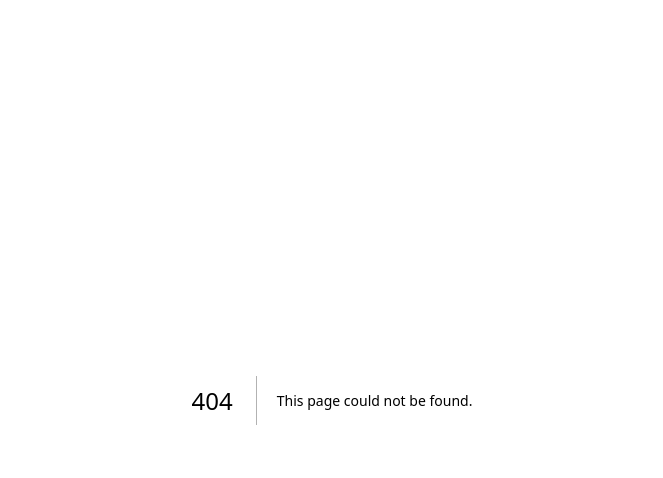
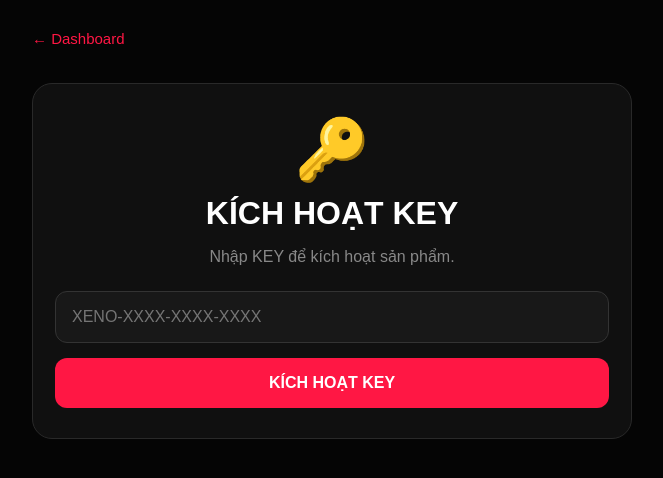
Before and after one commit to trantuyen7cdz-svg/-xenova-play, a Next.js app: page /dashboard/activate in a window 1280 px wide. Before the commit this address had no page. Shown: the top 478 px of the page, without its empty margins (308-971 px from the left). Built offline with nearby package versions, Linux system fonts and the light colour scheme; no server answers.

Commit message:
Create page.js

```diff
--- /dev/null
+++ b/app/dashboard/activate/page.js
@@ -0,0 +1,212 @@
+"use client";
+
+import { useState } from "react";
+import { supabase } from "../../../lib/supabase";
+
+export default function ActivatePage() {
+  const [keyCode, setKeyCode] = useState("");
+  const [message, setMessage] = useState("");
+  const [success, setSuccess] = useState(false);
+  const [loading, setLoading] = useState(false);
+
+  async function activateKey(event) {
+    event.preventDefault();
+
+    setMessage("");
+    setSuccess(false);
+
+    const code = keyCode.trim();
+
+    if (!code) {
+      setMessage("Vui lòng nhập KEY.");
+      return;
+    }
+
+    setLoading(true);
+
+    const {
+      data: { user },
+    } = await supabase.auth.getUser();
+
+    if (!user) {
+      setMessage("Bạn chưa đăng nhập.");
+      setLoading(false);
+      return;
+    }
+
+    const { data, error } = await supabase.rpc(
+      "activate_key",
+      {
+        input_key: code,
+      }
+    );
+
+    if (error) {
+      setMessage("Lỗi: " + error.message);
+      setLoading(false);
+      return;
+    }
+
+    if (!data || !data.success) {
+      setMessage(
+        data?.message || "Không thể kích hoạt KEY."
+      );
+      setLoading(false);
+      return;
+    }
+
+    setSuccess(true);
+    setMessage("Kích hoạt KEY thành công!");
+    setKeyCode("");
+    setLoading(false);
+  }
+
+  return (
+    <main style={styles.page}>
+      <div style={styles.container}>
+
+        <a href="/dashboard" style={styles.back}>
+          ← Dashboard
+        </a>
+
+        <section style={styles.card}>
+
+          <div style={styles.icon}>
+            🔑
+          </div>
+
+          <h1 style={styles.title}>
+            KÍCH HOẠT KEY
+          </h1>
+
+          <p style={styles.description}>
+            Nhập KEY để kích hoạt sản phẩm.
+          </p>
+
+          <form onSubmit={activateKey}>
+
+            <input
+              type="text"
+              value={keyCode}
+              onChange={(event) =>
+                setKeyCode(event.target.value)
+              }
+              placeholder="XENO-XXXX-XXXX-XXXX"
+              autoComplete="off"
+              style={styles.input}
+            />
+
+            <button
+              type="submit"
+              disabled={loading}
+              style={styles.button}
+            >
+              {loading
+                ? "ĐANG KIỂM TRA..."
+                : "KÍCH HOẠT KEY"}
+            </button>
+
+          </form>
+
+          {message && (
+            <div
+              style={{
+                ...styles.message,
+                color: success
+                  ? "#00e676"
+                  : "#ff5252",
+                borderColor: success
+                  ? "#00a854"
+                  : "#7a1717",
+              }}
+            >
+              {success ? "✅ " : "❌ "}
+              {message}
+            </div>
+          )}
+
+        </section>
+      </div>
+    </main>
+  );
+}
+
+const styles = {
+  page: {
+    minHeight: "100vh",
+    background: "#050505",
+    color: "#ffffff",
+    padding: "30px 15px",
+    fontFamily: "Arial, sans-serif",
+  },
+
+  container: {
+    width: "100%",
+    maxWidth: "600px",
+    margin: "0 auto",
+  },
+
+  back: {
+    color: "#ff1744",
+    textDecoration: "none",
+    fontSize: "15px",
+  },
+
+  card: {
+    marginTop: "35px",
+    padding: "30px 22px",
+    background: "#101010",
+    border: "1px solid #292929",
+    borderRadius: "20px",
+    textAlign: "center",
+  },
+
+  icon: {
+    fontSize: "60px",
+  },
+
+  title: {
+    margin: "10px 0",
+    fontSize: "32px",
+    fontWeight: "900",
+  },
+
+  description: {
+    color: "#888888",
+    marginBottom: "25px",
+  },
+
+  input: {
+    width: "100%",
+    boxSizing: "border-box",
+    padding: "16px",
+    borderRadius: "12px",
+    border: "1px solid #333333",
+    background: "#181818",
+    color: "#ffffff",
+    fontSize: "16px",
+    outline: "none",
+  },
+
+  button: {
+    width: "100%",
+    marginTop: "15px",
+    padding: "16px",
+    border: "none",
+    borderRadius: "12px",
+    background: "#ff1744",
+    color: "#ffffff",
+    fontSize: "16px",
+    fontWeight: "900",
+    cursor: "pointer",
+  },
+
+  message: {
+    marginTop: "20px",
+    padding: "15px",
+    borderRadius: "12px",
+    border: "1px solid",
+    background: "#151515",
+    fontWeight: "700",
+  },
+};
```
